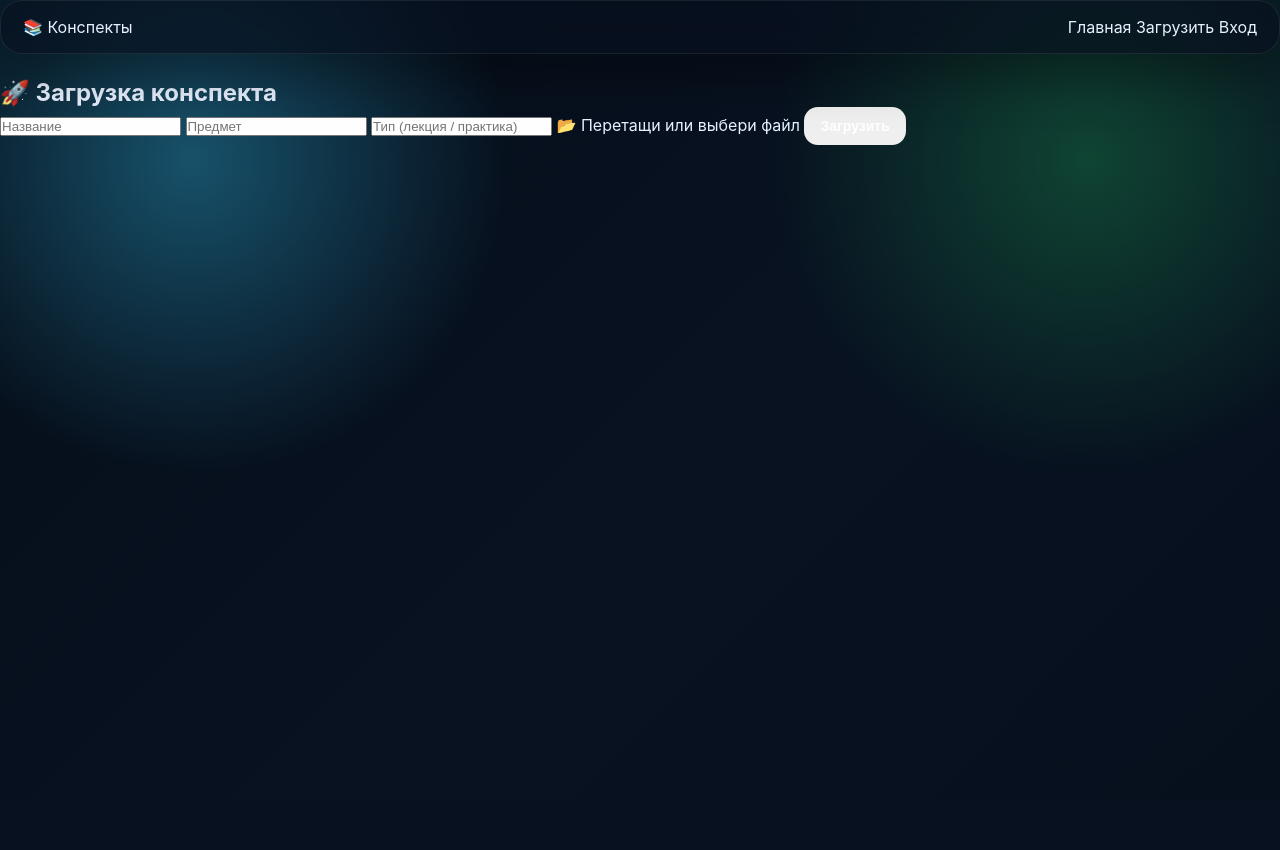
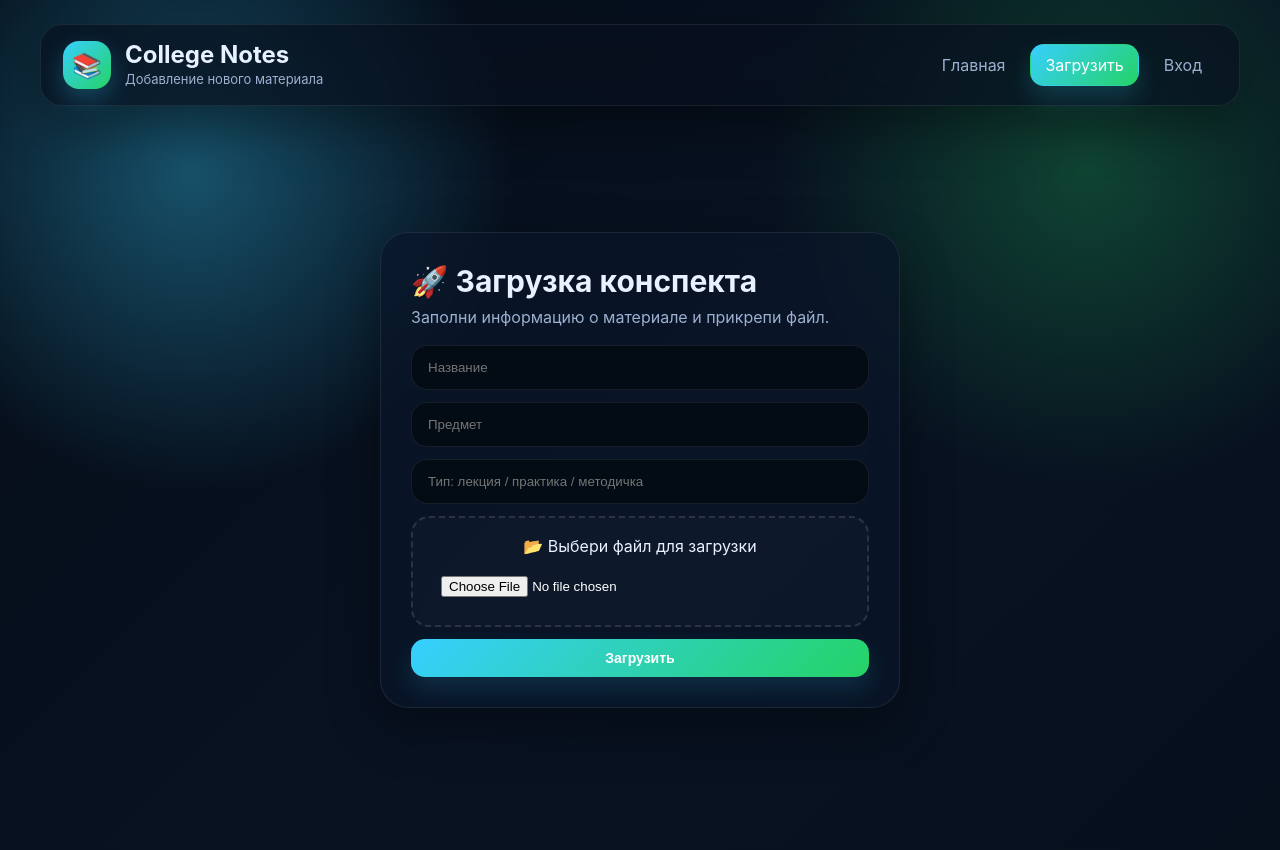
Before and after one commit to StanislavRostislav/college_notes, a FastAPI app: page /upload in a window 1280 px wide. Before the commit the page ends 419 px from the top, so only its background shows below. Run offline with FastAPI, Linux system fonts and the light colour scheme; the visitor is signed in with stand-in values (Sample User, id 1).

Commit message:
Update upload.html

```diff
--- a/templates/upload.html
+++ b/templates/upload.html
@@ -1,43 +1,48 @@
 <!DOCTYPE html>
-<html>
+<html lang="ru">
 <head>
+    <meta charset="UTF-8">
+    <title>Загрузка конспекта</title>
+    <meta name="viewport" content="width=device-width, initial-scale=1.0">
     <link rel="stylesheet" href="/static/style.css">
 </head>
 <body>
-
+    <div class="page">
         <div class="navbar">
-    <div>📚 Конспекты</div>
-    <div>
-        <a href="/">Главная</a>
-        <a href="/upload">Загрузить</a>
-        <a href="/login">Вход</a>
+            <div class="brand">
+                <div class="brand-logo">📚</div>
+                <div class="brand-text">
+                    <h1>College Notes</h1>
+                    <p>Добавление нового материала</p>
                 </div>
             </div>
 
-<div class="center">
+            <div class="nav-links">
+                <a class="nav-link" href="/">Главная</a>
+                <a class="nav-link nav-link-primary" href="/upload">Загрузить</a>
+                <a class="nav-link" href="/login">Вход</a>
+            </div>
+        </div>
 
-    <div class="card">
+        <div class="center-wrap">
+            <div class="auth-card">
+                <h2>🚀 Загрузка конспекта</h2>
+                <p>Заполни информацию о материале и прикрепи файл.</p>
 
-        <h2>🚀 Загрузка конспекта</h2>
-
-        <form method="post" enctype="multipart/form-data">
-
+                <form class="form" method="post" enctype="multipart/form-data">
                     <input name="title" placeholder="Название" required>
                     <input name="subject" placeholder="Предмет" required>
-            <input name="category" placeholder="Тип (лекция / практика)" required>
+                    <input name="category" placeholder="Тип: лекция / практика / методичка" required>
 
-            <label class="file-box">
-                📂 Перетащи или выбери файл
-                <input type="file" name="file" required style="display:none;">
-            </label>
-
-            <button class="btn">Загрузить</button>
-
-        </form>
-
+                    <div class="file-drop">
+                        <div>📂 Выбери файл для загрузки</div>
+                        <input type="file" name="file" required>
                     </div>
 
+                    <button class="btn btn-primary" type="submit">Загрузить</button>
+                </form>
             </div>
-
+        </div>
+    </div>
 </body>
 </html>
```
Lines whose indentation alone changed are shown as unchanged.
